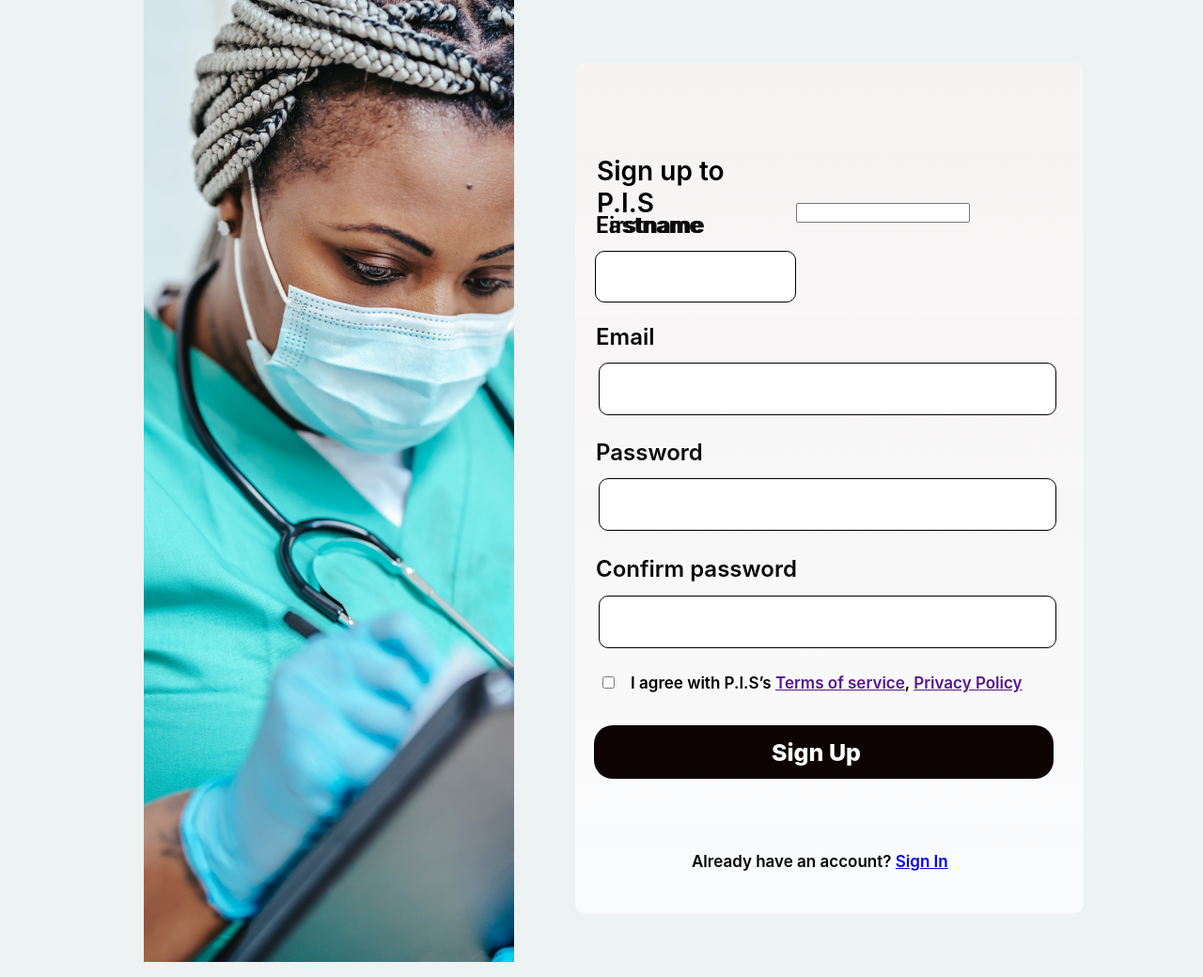
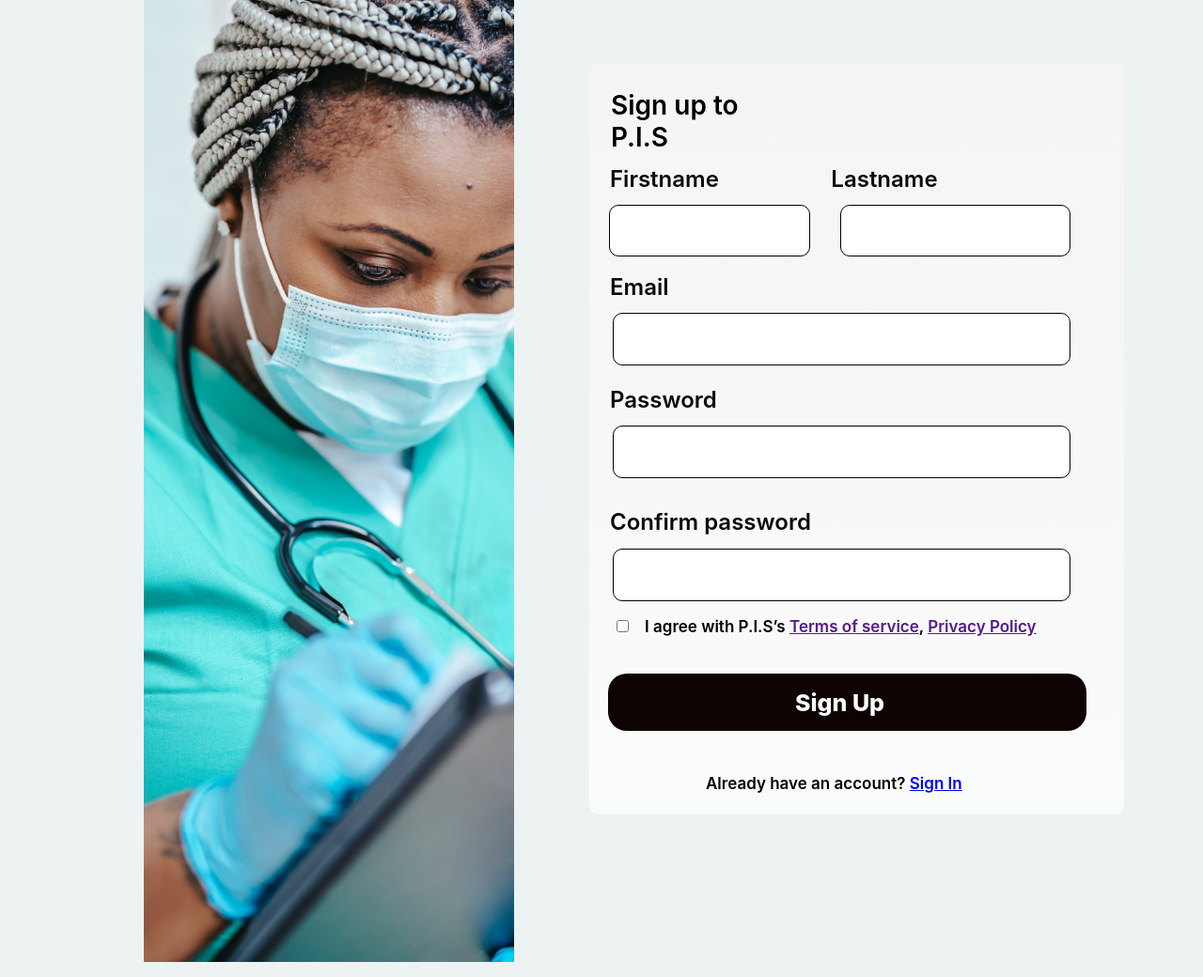
Before and after one commit to wand3/Patient-Information-System, a Flask app: page /auth/signup in a window 1280 px wide; the page is wider, and only the part inside the window is pictured. Shown: that part at 94% size. Run offline with Flask 3, Linux system fonts and the light colour scheme; parts of the project's set-up code (start-up, migrations or seed data) failed here and were passed over.

Commit message:
signup complete

```diff
--- a/models/user.py
+++ b/models/user.py
@@ -57,10 +57,12 @@ class User(Base, BaseModel):
     roles = relationship("Role", secondary=roles)
 
 
-    def __init__(self, email, username=""):
+    def __init__(self, email, firstname, lastname, agree):
         self.email = email
         default = db_session.query(Role).filter_by(name="default").one()
-        self.username = username
+        self.firstname = firstname
+        self.lastname = lastname
+        self.agree = agree
         self.roles.append(default)
 
         # add administrator
--- a/webapp/static/styles/auth-styles.css
+++ b/webapp/static/styles/auth-styles.css
@@ -9,7 +9,7 @@ section .row{
 }
 
 section .row .left-image > img{
-    position: fixed;
+    position: absolute;
     width: 394px;
     height: 1024px;
     left: 153px;
@@ -18,7 +18,7 @@ section .row .left-image > img{
 }
 /* right-forms block */
 section .row .right-forms{
-    position: fixed;
+    position: relative;
     left: 547px;
     width: 714px;
     height: 1024px;
@@ -29,7 +29,7 @@ section .row .right-forms{
 section .row .right-forms .form-area{
     position: absolute;
     width: 569px;
-    height: 905px;
+    height: 800px;
     left: 72px;
     top: 59px;
     background: linear-gradient(180deg, rgba(250, 244, 244, 0.69) 0%, rgba(255, 255, 255, 0.71) 100%);
@@ -142,6 +142,7 @@ section .row .right-forms .form-area form .form-group-password .form-password-in
     border-radius: 10px;
     padding: 0 20px;
     font-size: 20px;
+    padding: 2px 10px;
 }
 
 /* form group remember  */
@@ -218,17 +219,6 @@ section .row .right-forms .form-area form .dont-have-account{
 
 
 /* sign up area  */
-section .row .right-forms .form-area{
-    position: absolute;
-    width: 541px;
-    height: 905px;
-    left: 65px;
-    top: 59px;
-
-    background: linear-gradient(180deg, rgba(250, 244, 244, 0.69) 0%, rgba(255, 255, 255, 0.71) 100%);
-    border-radius: 10px;
-}
-
 section .row .right-forms .form-area .sign-up-head{
     /* pis-name-login */
 
@@ -236,7 +226,7 @@ section .row .right-forms .form-area .sign-up-head{
     width: 214px;
     height: 50px;
     left: 23px;
-    top: 64px;
+    top: 40px;
 }
 
 section .row .right-forms .form-area .sign-up-to{
@@ -245,7 +235,7 @@ section .row .right-forms .form-area .sign-up-to{
     width: 192px;
     height: 34px;
     left: 0px;
-    top: 6px;
+    top: -40px;
 
     font-family: 'Inter';
     font-style: normal;
@@ -264,19 +254,19 @@ section .row .right-forms .form-area form .form-group-name{
     width: 512px;
     height: 107px;
     left: 0px;
-    top: 149px;
+    top: 100px;
     display: flex;
 }
 
+/* first name group  */
 section .row .right-forms .form-area form .form-group-name .form-group-firstname{
-    /* position: absolute; */
     width: 235.35px;
     height: 103px;
     left: 0px;
     top: 153px;
 }
 
-/* last name input  */
+/* first name input  */
 section .row .right-forms .form-area form .form-group-name .form-group-firstname > input{
     box-sizing: border-box;
 
@@ -288,24 +278,50 @@ section .row .right-forms .form-area form .form-group-name .form-group-firstname
 
     border: 1px solid #000000;
     border-radius: 10px;
+    font-size: 20px;
+    padding: 2px 10px;
 
 }
 
 
+/* last name group  */
+section .row .right-forms .form-area form .form-group-name .form-group-lastname{
+    width: 268.39px;
+    height: 107px;
+    left: 243.61px;
+    top: 149px;
+}
+
+/* lastname input label */
+section .row .right-forms .form-area form .form-group-name .form-group-lastname > label{
+    position: relative;
+    width: 69px;
+    height: 26px;
+    left: 22px;
+    top: 9px;
+    font-family: 'Inter';
+    font-style: normal;
+    font-weight: 600;
+    font-size: 24px;
+    line-height: 29px;
+    color: #0B0B0B;
+}
+
 /* lastname input  */
-/* section .row .right-forms .form-area form .form-group-name .form-group-lastname > input{
+section .row .right-forms .form-area form .form-group-name .form-group-lastname > input{
     box-sizing: border-box;
 
     position: absolute;
     width: 244.53px;
     height: 55px;
     left: 267.47px;
-    top: 201px;
+    top: 51px;
 
     border: 1px solid #000000;
     border-radius: 10px;
-
-} */
+    font-size: 20px;
+    padding: 2px 10px;
+}
 
 
 
@@ -316,7 +332,7 @@ section .row .right-forms .form-area form .form-group-signup-email{
     width: 512px;
     height: 112px;
     left: 0px;
-    top: 268px;
+    top: 215px;
 }
 
 /* email group label  */
@@ -349,6 +365,8 @@ section .row .right-forms .form-area form .form-group-signup-email > input{
 
     border: 1px solid #000000;
     border-radius: 10px;
+    font-size: 20px;
+    padding: 2px 10px;
 }
 
 
@@ -358,7 +376,7 @@ section .row .right-forms .form-area form .form-group-signup-password{
     width: 512px;
     height: 112px;
     left: 0px;
-    top: 391px;
+    top: 335px;
 }
 
 /* password group label  */
@@ -391,6 +409,8 @@ section .row .right-forms .form-area form .form-group-signup-password > input{
 
     border: 1px solid #000000;
     border-radius: 10px;
+    font-size: 20px;
+    padding: 2px 10px;
 }
 
 /* confirm-group */
@@ -399,7 +419,7 @@ section .row .right-forms .form-area form .form-group-password2{
     width: 512px;
     height: 112px;
     left: 0px;
-    top: 515px;
+    top: 465px;
 }
 
 /* confirm password group label*/
@@ -433,7 +453,8 @@ section .row .right-forms .form-area form .form-group-password2 .form-password2-
 
     border: 1px solid #000000;
     border-radius: 10px;
-
+    font-size: 20px;
+    padding: 2px 10px;
 }
 
 
@@ -444,7 +465,7 @@ section .row .right-forms .form-area form .form-group-agree{
     width: auto;
     height: 42px;
     left: 25px;
-    top: 650px;
+    top: 590px;
 }
 /* agree text  */
 section .row .right-forms .form-area form .form-group-agree > span{
@@ -465,10 +486,12 @@ section .row .right-forms .form-area form .form-signup-group-submit{
     width: 489px;
     height: 57px;
     left: 20px;
-    top: 705px;
+    top: 650px;
 
     background: #0D0303;
     border-radius: 20px;
+    font-size: 20px;
+    padding: 2px 10px;
 }
 
 /* submit button text*/
@@ -496,7 +519,7 @@ section .row .right-forms .form-area form .already-have-account{
     width: 378px;
     height: 21px;
     left: 124px;
-    top: 823px;
+    top: 740px;
 
     font-family: 'Inter';
     font-style: normal;
--- a/webapp/templates/auth/signup.html
+++ b/webapp/templates/auth/signup.html
@@ -30,7 +30,7 @@
                           {{ form.firstname(class="form-firstname-input", type="text") }}
                         </div>
                         <div class="form-group-lastname">
-                          {{ form.lastname.label(id="form-label") }}
+                          {{ form.lastname.label(id="") }}
                           {{ form.lastname(class="form-lastname-input", type="text") }}
                         </div>
                     </div>
```
Also changed, not shown: None.db (added), dev.db.
